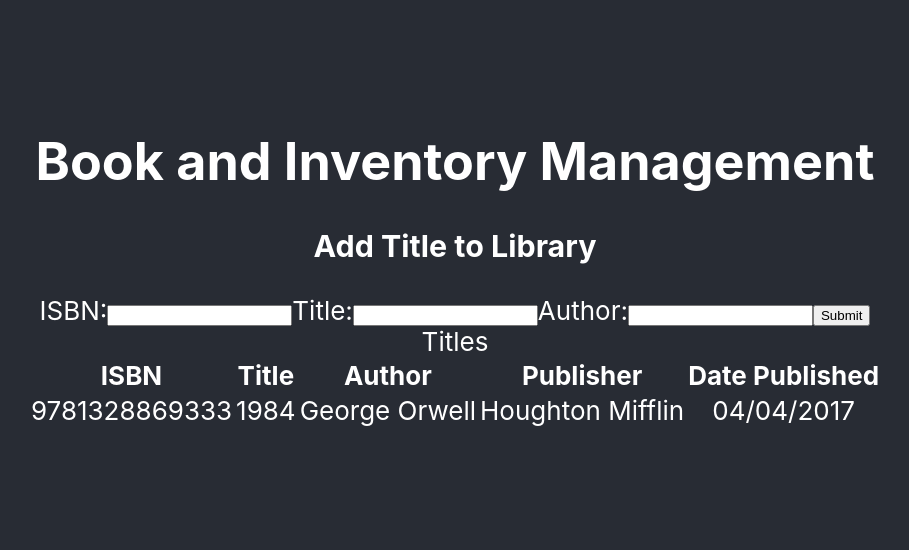
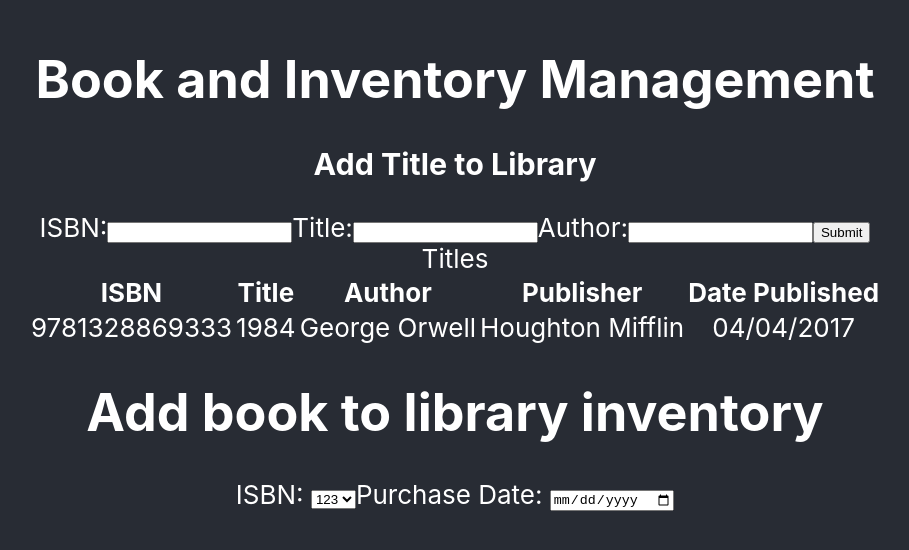
Before and after one commit to allisonglittle/library-database, a React (Create React App) app in the folder library-ui/: page /book_management in a window 1280 px wide. Shown: the part 138-688 px from the top of the page, without its empty margins (185-1094 px from the left). Built offline with nearby package versions, Linux system fonts and the light colour scheme.

Commit message:
Added component to add book to inventory

```diff
--- /dev/null
+++ b/library-ui/src/components/AddBook.js
@@ -0,0 +1,20 @@
+import React from "react";
+
+// adds book to library inventory
+function AddBook() {
+    return (
+        <form>
+            <h1>Add book to library inventory</h1>
+            <label>ISBN: </label>
+            <select name="title" id="title">
+                <option value="123">123</option>
+                <option value="234">234</option>
+                <option value="345">345</option>
+            </select>
+            <label>Purchase Date: </label>
+            <input type="date" name="purchase_date" />
+        </form>
+    );
+};
+
+export default AddBook;
--- a/library-ui/src/pages/BookManagement.js
+++ b/library-ui/src/pages/BookManagement.js
@@ -1,4 +1,5 @@
 import React from "react";
+import AddBook from "../components/AddBook";
 import AddTitle from "../components/AddTitle";
 import TitleList from "../components/TitleList";
 
@@ -8,6 +9,7 @@ function BookManagement() {
             <h1>Book and Inventory Management</h1>
             <AddTitle />
             <TitleList />
+            <AddBook />
         </div>
     );
 };
```
